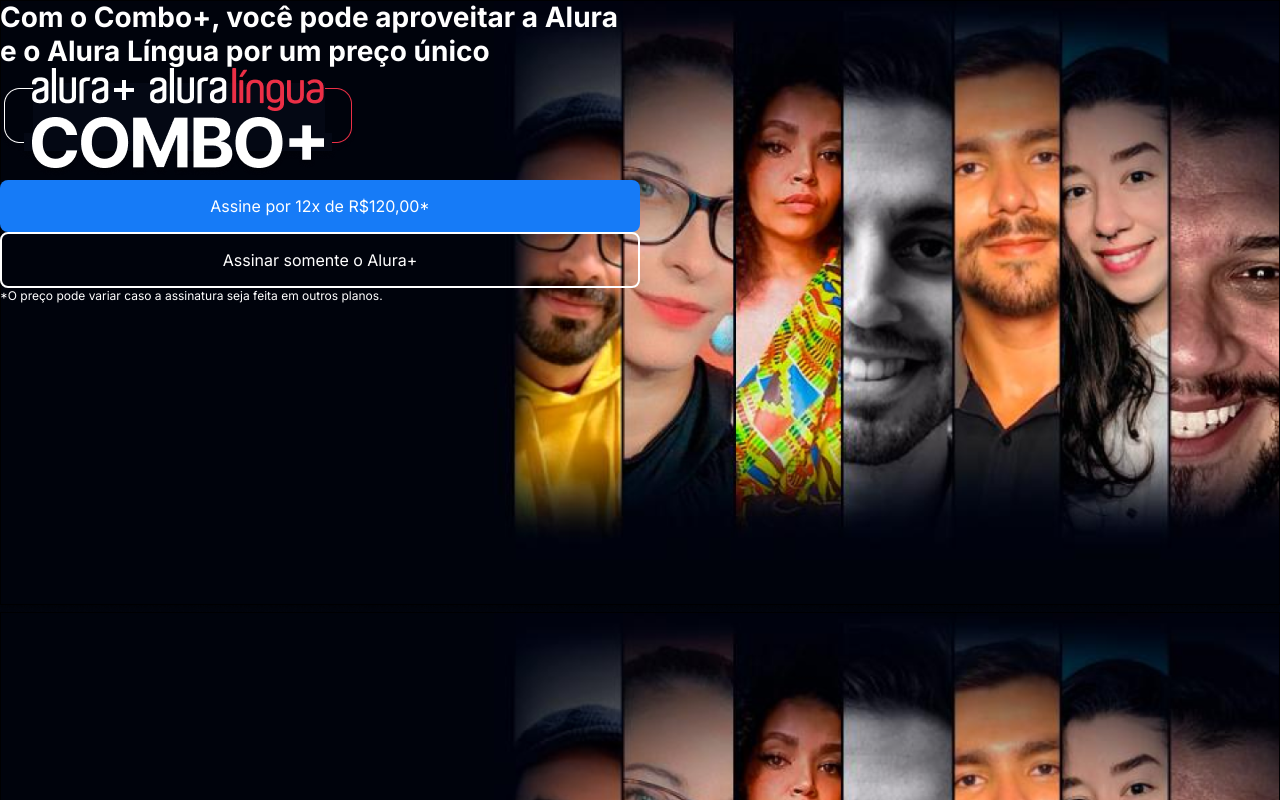
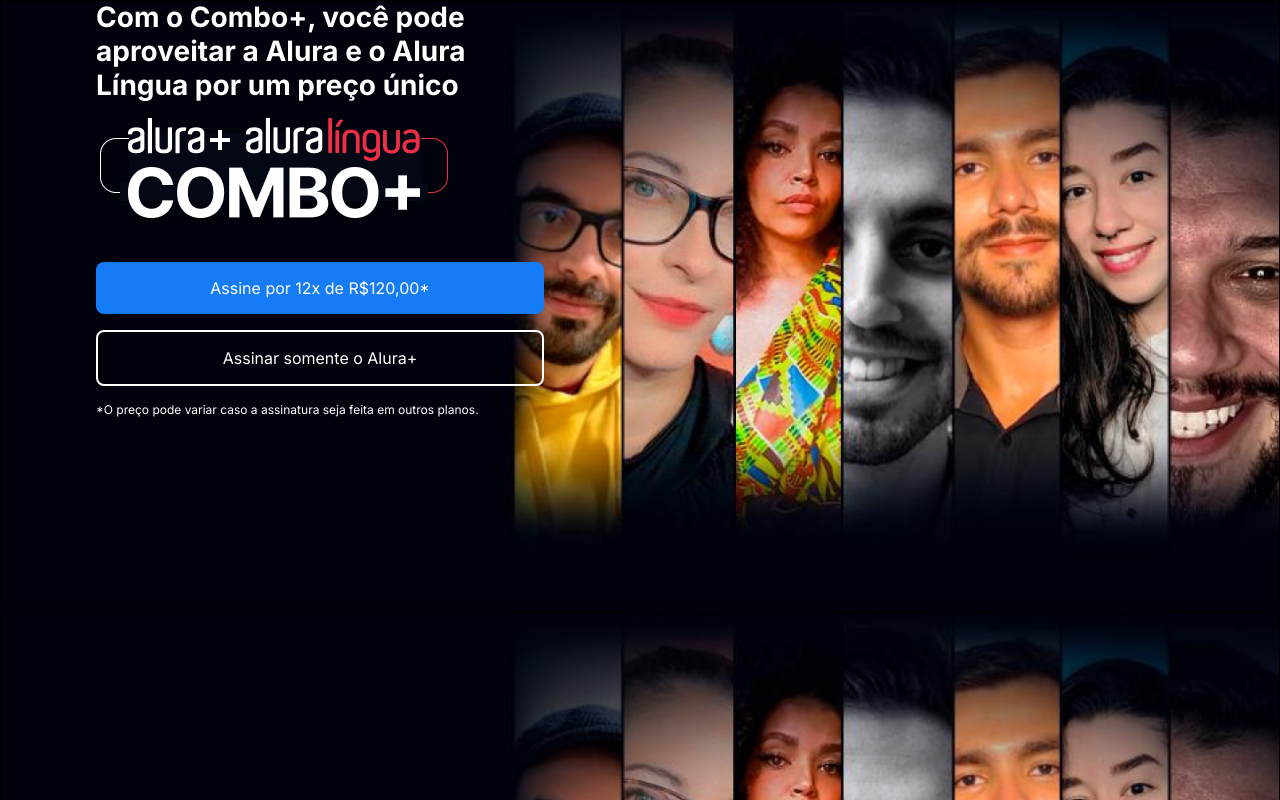
Before and after one commit to ticiasz/alura-praticando, a plain HTML site: page index.html in a window 1280 px wide. Drawn offline with Linux system fonts and the light colour scheme.

Commit message:
Adição de padding e margin

```diff
--- a/index.html
+++ b/index.html
@@ -10,9 +10,9 @@
 
 <body>
     <section class="container principal">
-        <div>
+        <div class="container__caixa">
             <h1 class="container__titulo">Com o Combo+, você pode aproveitar a Alura e o Alura Língua por um preço único</h1>
-            <img src="assets/Combo.png" alt="O Combo+ é composto da Alura+ e a Alura Língua">
+            <img src="assets/Combo.png" alt="O Combo+ é composto da Alura+ e a Alura Língua" class="container__imagem">
             <a href="www.alura.com.br" class="container__botao">Assine por 12x de R$120,00*</a>
             <a href="www.alura.com.br" class="container__botao botao_secundario">Assinar somente o Alura+</a>
             <p class="container__aviso">*O preço pode variar caso a assinatura seja feita em outros planos.</p>
--- a/styles/style.css
+++ b/styles/style.css
@@ -30,9 +30,17 @@ body{
     grid-template-columns: 50% 50%;
 }
 
+.container__caixa{
+    margin: 0 6rem;
+}
+
 .container__titulo{
     font-weight: 700;
     font-size: 1.75rem;
+}
+
+.container__imagem{
+    margin: 1rem 0 2rem 0;
 }
 
 .container__botao{
@@ -45,6 +53,7 @@ body{
     font-size: 1rem;
     text-align: center;
     text-decoration: none;
+    margin-bottom: 1rem;
 }
 
 .botao_secundario{
```
